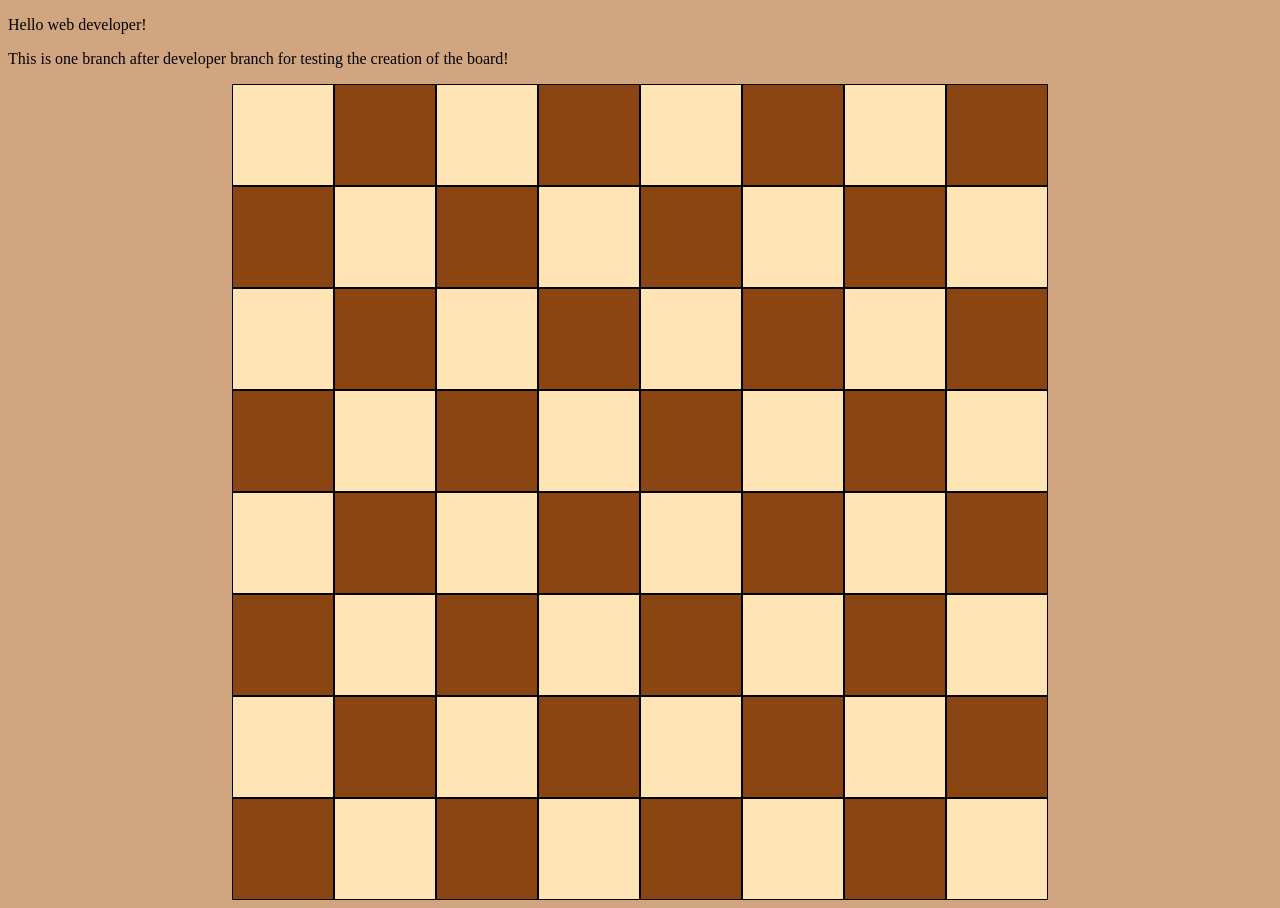
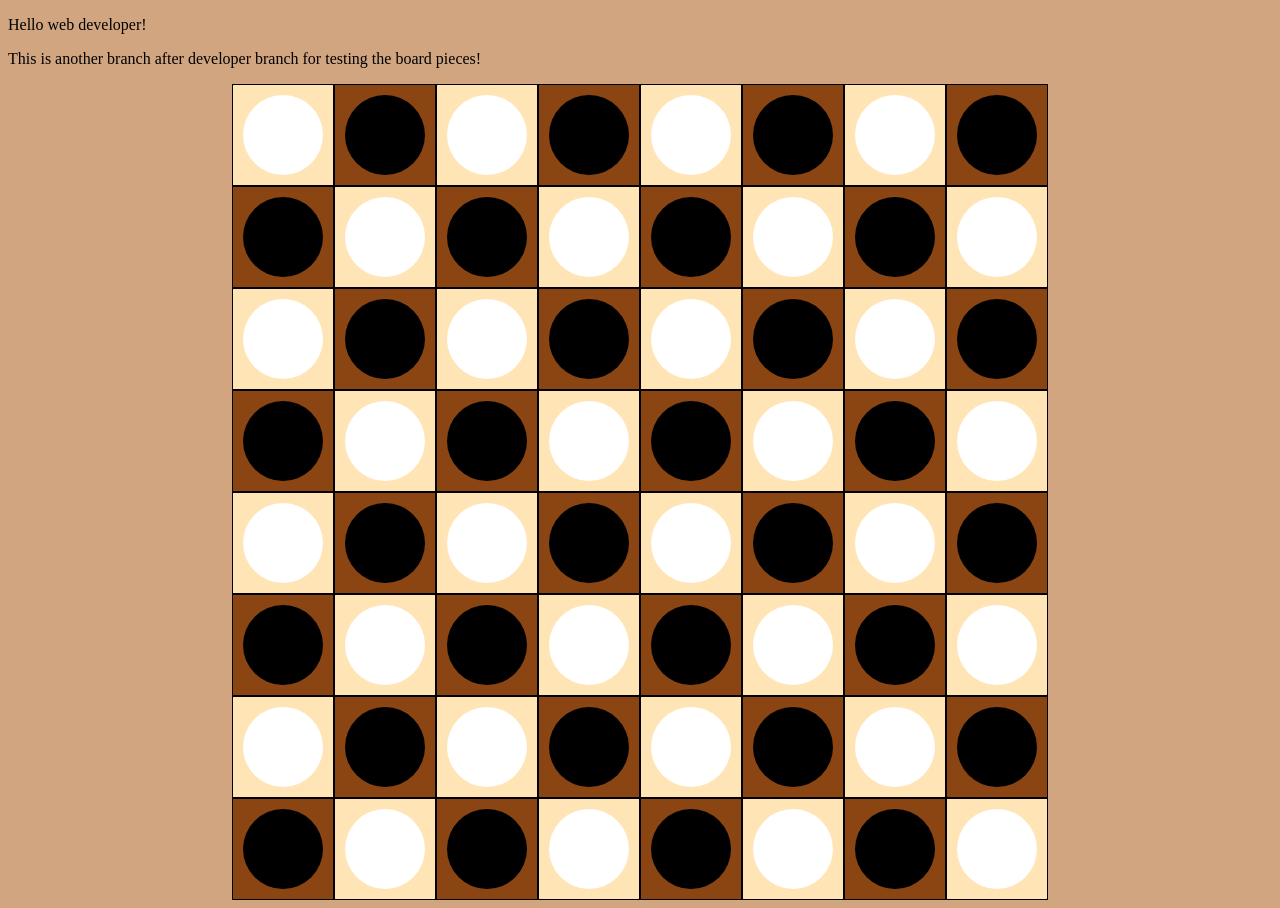
Before and after one commit to SkimZconceited/Phase4-GameTheoryProject-frontend, a React (Create React App) app in the folder client/: page / in a window 1280 px wide. Built offline with nearby package versions, Linux system fonts and the light colour scheme.

Commit message:
Add pieces to the checkers game

```diff
--- a/client/src/Home.jsx
+++ b/client/src/Home.jsx
@@ -20,7 +20,7 @@ function Home() {
     <div>
       {/* <p>The data is: {info.name}</p> */}
       <p>Hello web developer!</p>
-      <p>This is one branch after developer branch for testing the creation of the board!</p>
+      <p>This is another branch after developer branch for testing the board pieces!</p>
       {/* {renderCell()} */}
       <Board />
     </div>
--- /dev/null
+++ b/client/src/Piece.css
@@ -0,0 +1,4 @@
+.piece {
+    width: 100%;
+    height: 100%;
+  }
--- a/client/src/components/Cell.jsx
+++ b/client/src/components/Cell.jsx
@@ -1,11 +1,20 @@
-import React from 'react'
+import React from 'react';
+import Piece from './Piece';
+import '../Board.css';
 
 function Cell({ isDark }) {
   const cellStyle = {
     backgroundColor: isDark ? '#8B4513' : '#FFE4B5',
   };
 
-  return <div className={`cell ${isDark ? 'dark' : ''}`} style={cellStyle}></div>;
+  // Assume each cell has a piece, and color the piece based on the cell's darkness
+  const pieceColor = isDark ? 'black' : 'white';
+
+  return (
+    <div className={`cell ${isDark ? 'dark' : ''}`} style={cellStyle}>
+      <Piece color={pieceColor} />
+    </div>
+  );
 }
 
 export default Cell;
--- /dev/null
+++ b/client/src/components/Piece.jsx
@@ -0,0 +1,16 @@
+import React from 'react';
+import '../Piece.css';
+
+function Piece({ color }) {
+  const pieceStyle = {
+    backgroundColor: color,
+    width: '80%',
+    height: '80%',
+    borderRadius: '50%',
+    margin: '10%',
+  };
+
+  return <div className="piece" style={pieceStyle}></div>;
+}
+
+export default Piece;
```
